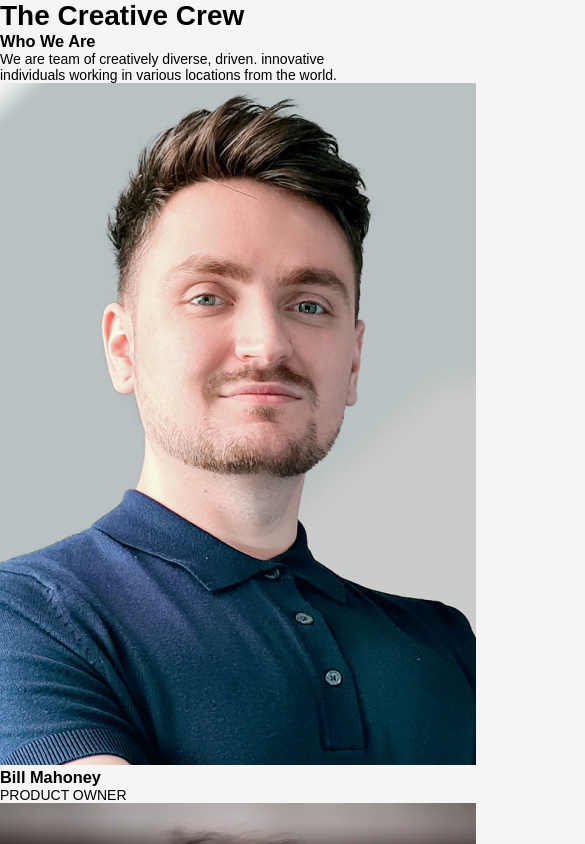
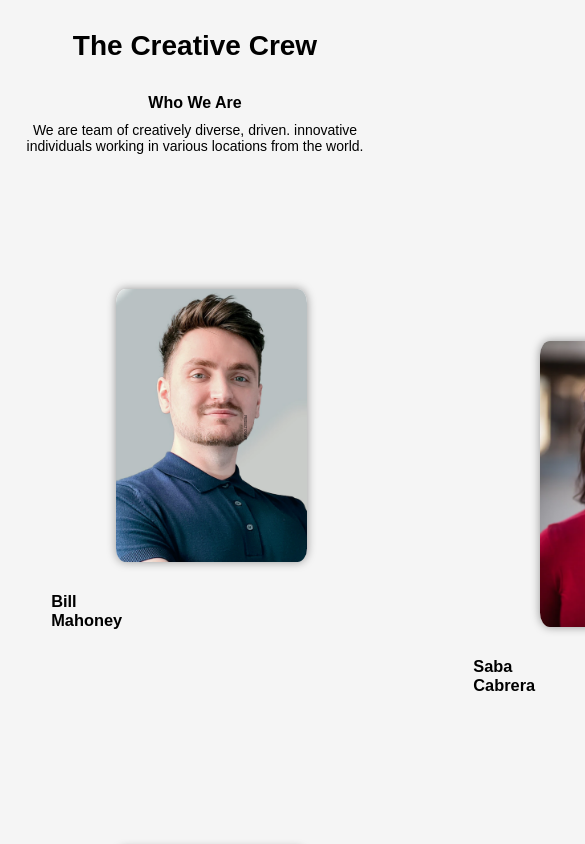
Before and after one commit to Haliboss/Team-Member-Page, a plain HTML site: page index.html in a window 390 px wide. Shown: the top 844 px of the page, 585 px wide, since content can reach past the window. Drawn offline with Linux system fonts and the light colour scheme.

Commit message:
Last Update

```diff
--- a/index.html
+++ b/index.html
@@ -11,43 +11,43 @@
     <header>
         <h1>The Creative Crew</h1>
         <div class="head">
-            <h3>Who We Are</h3>
+            <h4>Who We Are</h4>
             <p>We are team of creatively diverse, driven. innovative individuals working in various locations from the world.</p>
         </div>
     </header>
 
     <div class="row1">
-        <div class="member">
+        <div class="member member1">
             <img src="./images/photo1.png" alt="Bill">
             <h3>Bill Mahoney</h3>
             <p class="dik">PRODUCT OWNER</p>
         </div>
 
-        <div class="member">
+        <div class="member member2">
             <img src="./images/photo2.png" alt="Saba">
             <h3>Saba Cabrera</h3>
             <p class="dik">ART DIRECTOR</p>
         </div>
 
-        <div>
+        <div class="member member3">
             <img src="./images/photo3.png" alt="Shae">
             <h3>Shae Le</h3>
             <p class="dik">TEAM LEAD</p>
         </div>
 
-        <div class="member">
+        <div class="member member4">
             <img src="./images/photo4.png" alt="Skylah ">
             <h3>Skylah Lu</h3>
             <p class="dik">UX DESIGNER</p>
         </div>
 
-        <div class="member">
+        <div class="member member5">
             <img src="./images/photo5.png" alt="Griff">
             <h3>Griff Richards</h3>
             <p class="dik">DEVELOPER</p>
         </div>
 
-        <div class="member">
+        <div class="member member6">
             <img src="./images/photo6.png" alt="Stan">
             <h3>Stan John</h3>
             <p class="dik">DEVELOPER</p>
--- a/style.css
+++ b/style.css
@@ -5,7 +5,116 @@
 }
 
 body {
-    font-family: '', sans-serif;
+    font-family: 'Poppins', sans-serif;
     font-size: 14px;
     background: #f5f5f5;
 }
+
+header {
+    display: flex;
+    justify-content: space-evenly;
+    align-items: center;
+    margin: 30px 20px;
+    text-align: center;
+}
+
+h4 {
+    font-size: 1rem;
+    font-weight: 600;
+    padding-bottom: 10px;
+
+}
+
+.row1 {
+    display: grid;
+    grid-template-columns: repeat(3, 1fr);
+    grid-template-rows: repeat(2, 1fr);
+    grid-gap: 10px;
+    padding: 10px;
+}
+
+.member {
+    display: flex;
+    flex-direction: column;
+    justify-content: center;
+    align-items: center;
+    /* background: #fff; */
+    /* border-radius: 5px; */
+    padding: 10px;
+    margin: 10px;
+    width: 100%;
+    /* box-shadow: 0 0 10px rgba(0, 0, 0, 0.1); */
+
+}
+
+img {
+    width: 50%;
+    border-radius: 5%;
+    margin: 10px;
+    box-shadow: 0 0 10px rgba(0, 0, 0, 0.4);
+    background: #fff;
+}
+
+.member2,
+.member5 {
+    margin-top: 15vh;
+    width: 100%;
+}
+
+h3 {
+    position: relative;
+    margin: 20px 280px 20px 10px;
+    margin-left: 8vw;
+}
+
+.member p {
+    transform: rotate(90deg);
+    /* position: block; */
+    /* margin: auto;
+    margin-top: 1px; */
+    /* margin-left: 1vw; */
+    /* text-align: start; */
+    font-size: 0.7vw;
+    position: absolute;
+    display: block;
+    margin: 0;
+    margin-left: 17vw;
+    margin-bottom: 19vw;
+}
+
+@media screen and (max-width: 1090px) {
+    header {
+        flex-direction: column;
+        justify-content: center;
+        /* width: 100%; */
+        align-items: center;
+    }
+
+    h1 {
+        width: 100%;
+        margin-bottom: 2rem;
+    }
+
+    h4 {
+        width: 100%;
+        /* margin-bottom: rem; */
+    }
+
+    .member {
+        width:100%;
+    }
+
+    .member1,
+    .member3,
+    .member5 {
+        grid-column:1 ;
+        margin: 0;
+    }
+
+    .member2,
+    .member4,
+    .member6 {
+        grid-column: 2;
+        margin-top: 15vh;
+    }
+}
```
